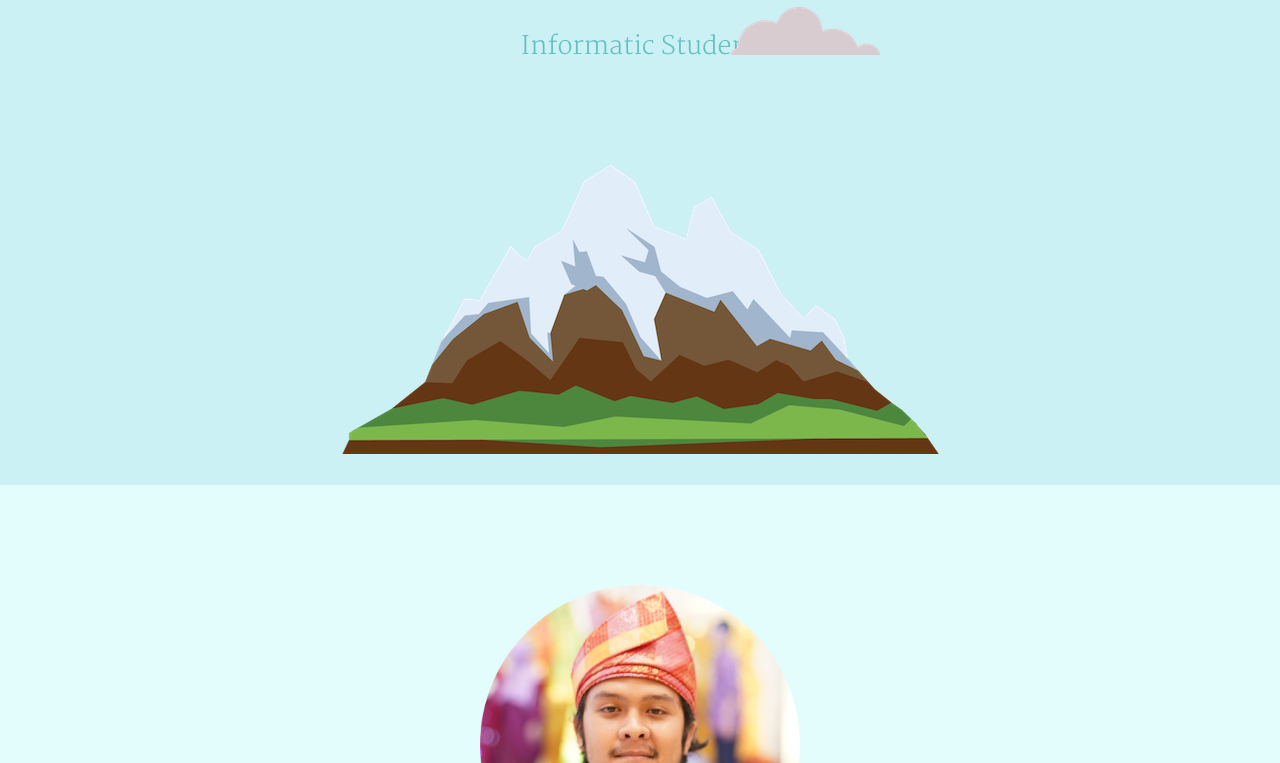
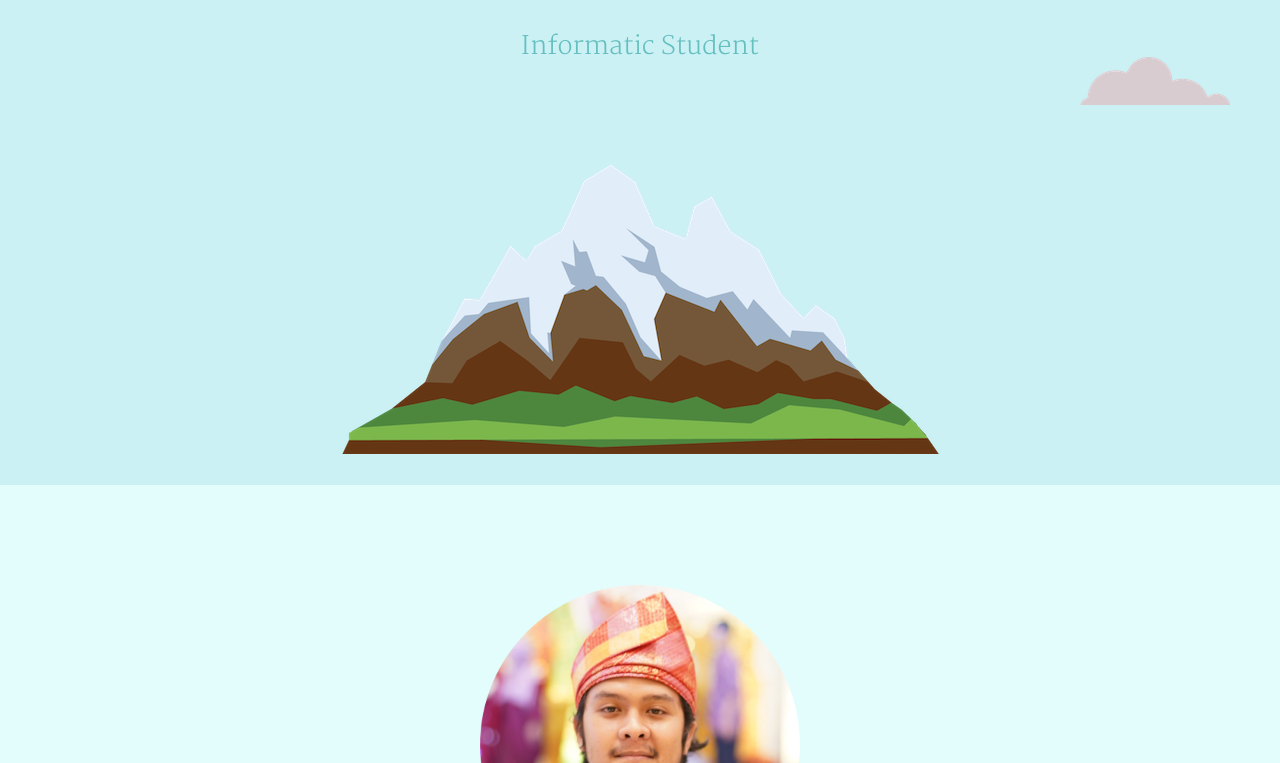
Before and after one commit to bagasteguhimani/CV, a plain HTML site: page index.html in a window 1280 px wide. Shown: the part 293-1056 px from the top of the page. Drawn offline with Linux system fonts and the light colour scheme.

Commit message:
little change

```diff
--- a/CSS/styles.css
+++ b/CSS/styles.css
@@ -51,13 +51,13 @@ a:hover{
 }
 .bottom-cloud{
 	position: absolute;
-	left: 400px;
-	bottom: 600px;
+	top: 350px;
+	right: 50px;
 }
 .top-cloud{
 	position: absolute;
-	right: 400px;
-	top: 300px;
+	left: 50px;
+	top: 120px;
 }
 .Propic{
 	width: 25%;
```
